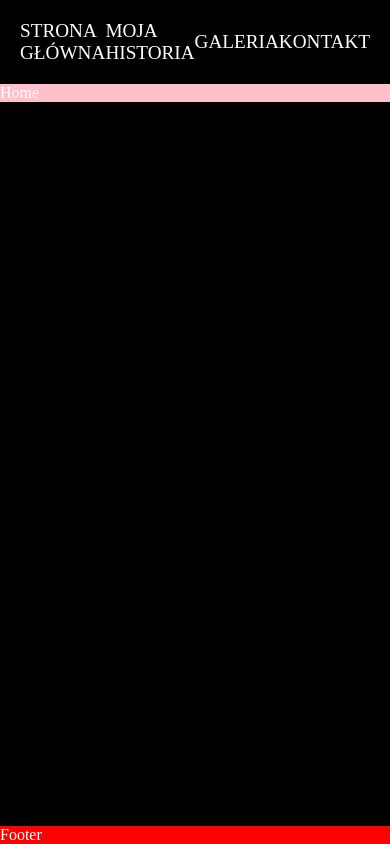
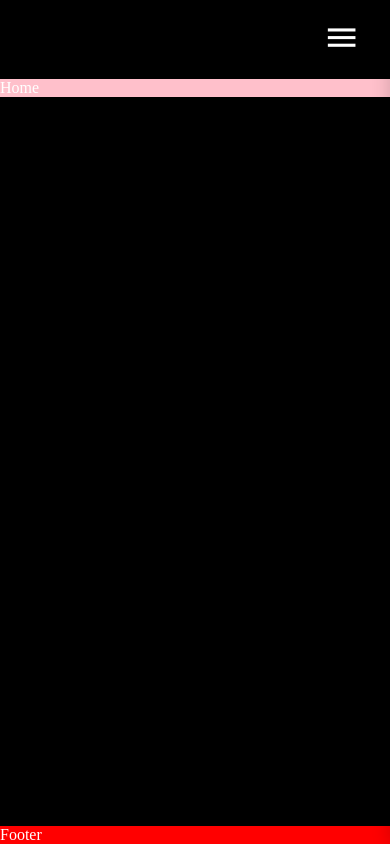
Before and after one commit to Xelo04/Tattoo-Portfolio-Scott, a React (Vite) app: page / in a window 390 px wide. Built offline with nearby package versions, Linux system fonts and the light colour scheme; a web font is replaced by a local one.

Commit message:
Update index.html title and add Material Icons; enhance navbar styles for better responsiveness

```diff
--- a/index.html
+++ b/index.html
@@ -3,7 +3,11 @@
   <head>
     <meta charset="UTF-8" />
     <meta name="viewport" content="width=device-width, initial-scale=1.0" />
-    <title>Vite + React + TS</title>
+    <link
+      href="https://fonts.googleapis.com/icon?family=Material+Icons"
+      rel="stylesheet"
+    />
+    <title>Scott Tatoo</title>
   </head>
   <body>
     <div id="root"></div>
--- a/src/components/navbar/navbar.scss
+++ b/src/components/navbar/navbar.scss
@@ -32,103 +32,102 @@ nav {
     }
   }
 
-  // @media (max-width: 750px) {
-  //   .navbar-header {
-  //     display: flex;
-  //     z-index: 1100;
-  //     position: relative;
-  //     .hamburger {
-  //       background: transparent;
-  //       border: none;
-  //       color: constants.$white-color;
-  //     }
-  //   }
-  //   .nav-links {
-  //     position: fixed;
-  //     top: 0;
-  //     right: 0;
-  //     height: 100vh;
-  //     width: 70vw;
-  //     max-width: 320px;
-  //     background: constants.$dark-bg;
-  //     flex-direction: column;
-  //     justify-content: flex-start;
-  //     align-items: flex-start;
-  //     padding: 60px 30px 0 30px;
-  //     box-shadow: -2px 0 16px rgba(0, 0, 0, 0.15);
-  //     transform: translateX(100%);
-  //     transition: transform 0.3s cubic-bezier(0.4, 0, 0.2, 1);
-  //     z-index: 1001;
+  @media (max-width: 750px) {
+    .navbar-header {
+      display: flex;
+      z-index: 1100;
+      position: relative;
+      .hamburger {
+        background: transparent;
+        border: none;
+        color: constants.$text-color;
+      }
+    }
+    .nav-links {
+      position: fixed;
+      top: 0;
+      right: 0;
+      height: 100vh;
+      width: 70vw;
+      max-width: 320px;
+      background: constants.$main-bg;
+      flex-direction: column;
+      justify-content: flex-start;
+      align-items: flex-start;
+      padding: 60px 30px 0 30px;
+      box-shadow: -2px 0 16px rgba(0, 0, 0, 0.15);
+      transform: translateX(100%);
+      transition: transform 0.3s cubic-bezier(0.4, 0, 0.2, 1);
+      z-index: 1001;
+      gap: 20px;
 
-  //     .links {
-  //       display: flex;
-  //       flex-direction: column;
-  //       align-items: flex-start;
-  //       li,
-  //       li.your-story,
-  //       li.other-link {
-  //         width: 100%;
-  //         padding: 14px 0 14px 10px;
-  //         background: none !important;
-  //         border: none !important;
-  //         border-radius: 0 !important;
-  //         box-shadow: none !important;
-  //         cursor: pointer;
-  //         font-size: 1.1rem !important;
-  //         color: constants.$white-color !important;
-  //         transition: none !important;
-  //         transform: none !important;
+      .links {
+        display: flex;
+        flex-direction: column;
+        align-items: flex-start;
+        li,
+        li.your-story,
+        li.other-link {
+          width: 100%;
+          padding: 14px 0 14px 10px;
+          background: none !important;
+          border: none !important;
+          border-radius: 0 !important;
+          box-shadow: none !important;
+          cursor: pointer;
+          font-size: 1.1rem !important;
+          color: constants.$text-color !important;
+          transition: none !important;
+          transform: none !important;
 
-  //         span {
-  //           font-size: 1.1rem !important;
-  //           border-bottom: 2px solid transparent !important;
-  //           transition: border-color 0.2s !important;
-  //           color: constants.$white-color !important;
-  //         }
+          span {
+            font-size: 1.1rem !important;
+            border-bottom: 2px solid transparent !important;
+            transition: border-color 0.2s !important;
+            color: constants.$text-color !important;
+          }
 
-  //         // Remove ALL hover effects
-  //         &:hover,
-  //         &.your-story:hover,
-  //         &.other-link:hover {
-  //           background: none !important;
-  //           border: none !important;
-  //           border-radius: 0 !important;
-  //           box-shadow: none !important;
-  //           color: constants.$white-color !important;
-  //           transform: none !important;
-  //           span {
-  //             color: constants.$white-color !important;
-  //             border-bottom: 2px solid transparent !important;
-  //           }
-  //         }
+          // Remove ALL hover effects
+          &:hover {
+            background: none !important;
+            border: none !important;
+            border-radius: 0 !important;
+            box-shadow: none !important;
+            color: constants.$text-color !important;
+            transform: none !important;
+            span {
+              color: constants.$text-color !important;
+              border-bottom: 2px solid transparent !important;
+            }
+          }
 
-  //         // Only underline on click/active
-  //         &:active,
-  //         &.active {
-  //           background: none !important;
-  //           span {
-  //             border-bottom: 2px solid constants.$soft-bg !important;
-  //           }
-  //         }
-  //         &::after {
-  //           content: none !important;
-  //           display: none !important;
-  //         }
-  //       }
-  //     }
-  //   }
-  //   .nav-links.open {
-  //     transform: translateX(0);
-  //   }
-  //   .nav-overlay {
-  //     display: block;
-  //     position: fixed;
-  //     top: 0;
-  //     left: 0;
-  //     right: 0;
-  //     bottom: 0;
-  //     background: rgba(0, 0, 0, 0.3);
-  //     z-index: 1000;
-  //   }
-  // }
+          // Only underline on click/active
+          &:active,
+          &.active {
+            background: none !important;
+            span {
+              border-bottom: 2px solid constants.$text-color !important;
+            }
+          }
+          &::after {
+            content: none !important;
+            display: none !important;
+          }
+        }
+      }
+    }
+    .nav-links.open {
+      transform: translateX(0);
+    }
+    .nav-overlay {
+      display: block;
+      position: fixed;
+      top: 0;
+      left: 0;
+      right: 0;
+      bottom: 0;
+      background: rgba(0, 0, 0, 0.3);
+      z-index: 1000;
+    }
+  }
 }
```
